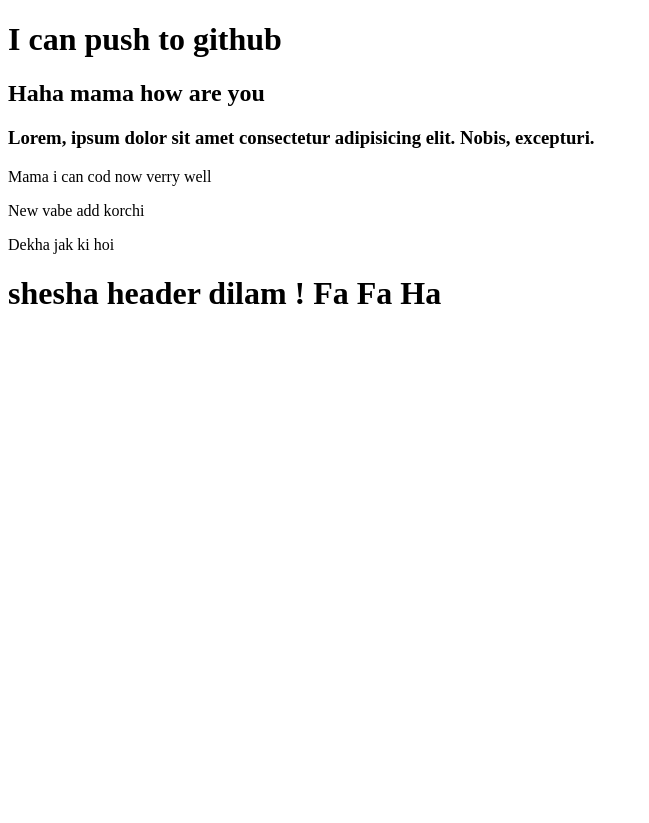
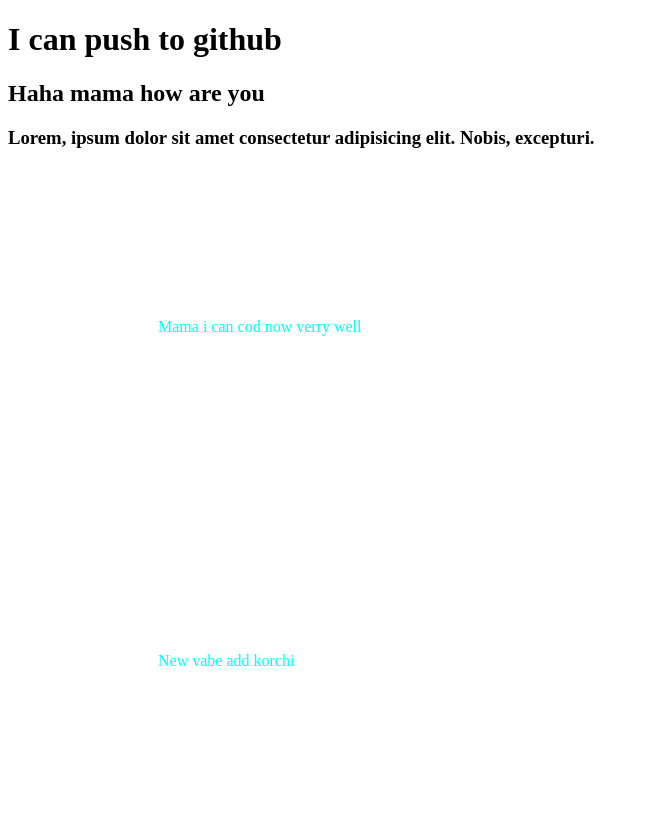
Before and after one commit to SofiuzzamanSofi/my-second-repo, a plain HTML site: page index.html in a window 1280 px wide. Shown: the top 823 px of the page, without its empty margins (0-649 px from the left). Before the commit the page ends 800 px from the top, so only its background shows below. Drawn offline with Linux system fonts and the light colour scheme.

Commit message:
commit this vaiya pls

```diff
--- a/index.html
+++ b/index.html
@@ -5,6 +5,7 @@
     <meta http-equiv="X-UA-Compatible" content="IE=edge">
     <meta name="viewport" content="width=device-width, initial-scale=1.0">
     <title>My second github repo</title>
+    <link rel="stylesheet" href="style.css">
 </head>
 <body>
     <h1>I can push to github</h1>
--- a/style.css
+++ b/style.css
@@ -0,0 +1,5 @@
+p{
+    background-color: 4px solid red;
+    color: aqua;
+    padding: 150px;
+}
```
